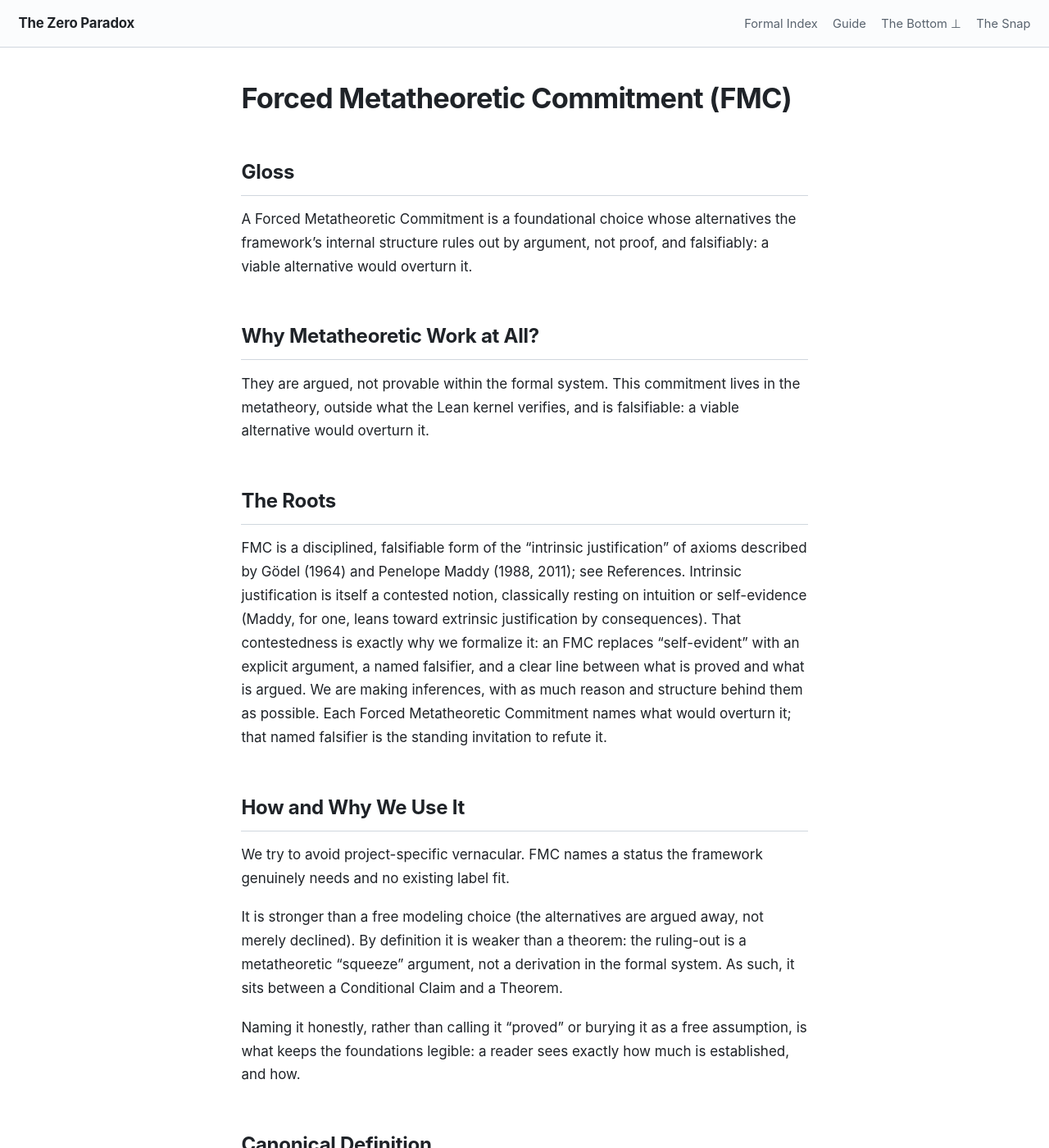
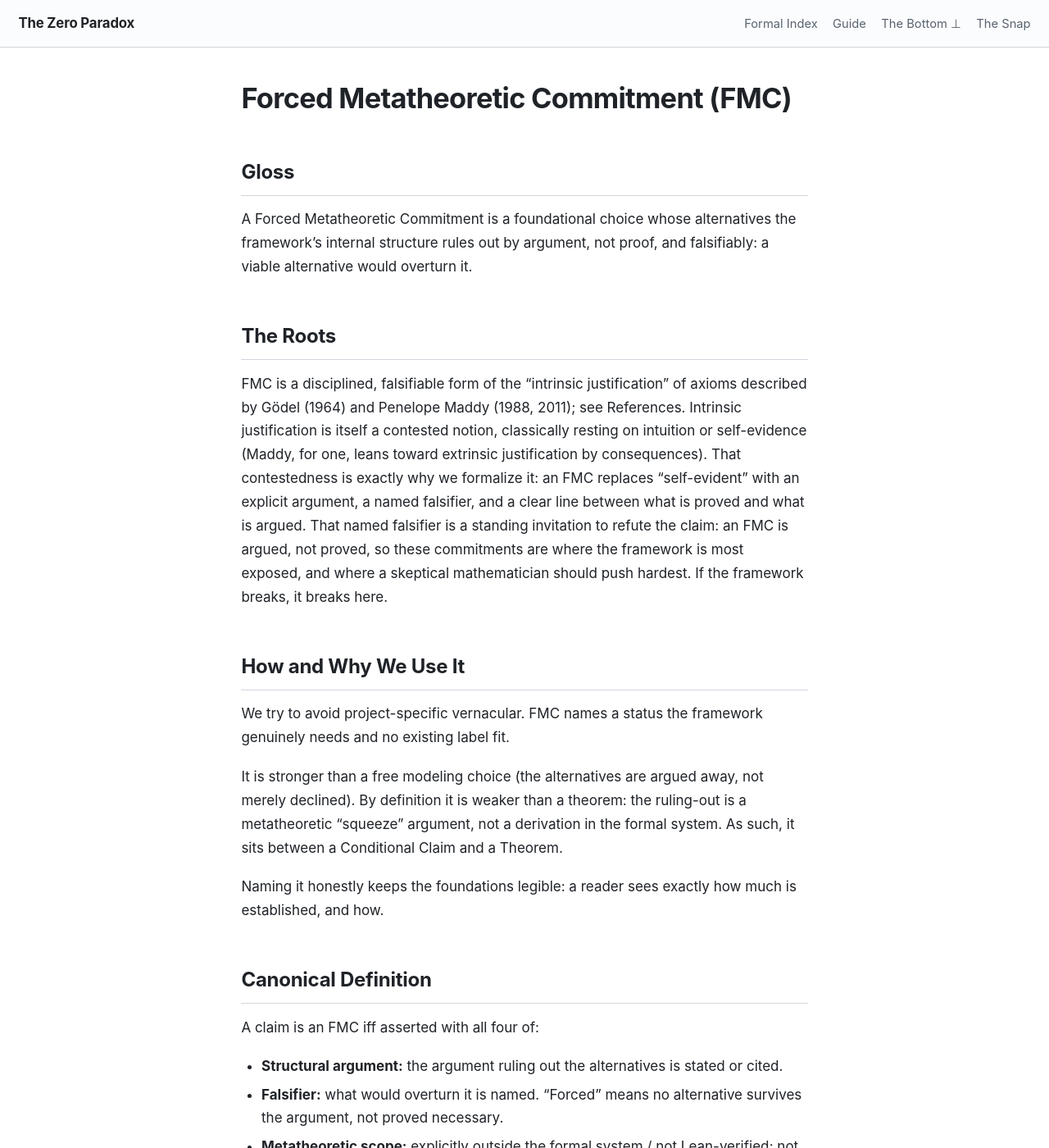
Before and after one commit to timbrigham/ZeroParadox, a Jekyll site: the page built from fmc.md, in a window 1280 px wide and 1400 px high. Shown: the whole window at 82% size. Built offline with Jekyll 4.4.1, drawn with Linux system fonts in a browser that asks for light colours; our own code applies the rules of GitHub Pages for plain Markdown files.

Commit message:
Tighten fmc.md: cut repetition, strengthen the falsifier invitation

```diff
--- a/fmc.md
+++ b/fmc.md
@@ -6,13 +6,9 @@
 
 A Forced Metatheoretic Commitment is a foundational choice whose alternatives the framework's internal structure rules out by argument, not proof, and falsifiably: a viable alternative would overturn it.
 
-## Why Metatheoretic Work at All?
-
-They are argued, not provable within the formal system. This commitment lives in the metatheory, outside what the Lean kernel verifies, and is falsifiable: a viable alternative would overturn it.
-
 ## The Roots
 
-FMC is a disciplined, falsifiable form of the "intrinsic justification" of axioms described by Gödel (1964) and Penelope Maddy (1988, 2011); see References. Intrinsic justification is itself a contested notion, classically resting on intuition or self-evidence (Maddy, for one, leans toward extrinsic justification by consequences). That contestedness is exactly why we formalize it: an FMC replaces "self-evident" with an explicit argument, a named falsifier, and a clear line between what is proved and what is argued. We are making inferences, with as much reason and structure behind them as possible. Each Forced Metatheoretic Commitment names what would overturn it; that named falsifier is the standing invitation to refute it.
+FMC is a disciplined, falsifiable form of the "intrinsic justification" of axioms described by Gödel (1964) and Penelope Maddy (1988, 2011); see References. Intrinsic justification is itself a contested notion, classically resting on intuition or self-evidence (Maddy, for one, leans toward extrinsic justification by consequences). That contestedness is exactly why we formalize it: an FMC replaces "self-evident" with an explicit argument, a named falsifier, and a clear line between what is proved and what is argued. That named falsifier is a standing invitation to refute the claim: an FMC is argued, not proved, so these commitments are where the framework is most exposed, and where a skeptical mathematician should push hardest. If the framework breaks, it breaks here.
 
 ## How and Why We Use It
 
@@ -20,7 +16,7 @@ We try to avoid project-specific vernacular. FMC names a status the framework ge
 
 It is stronger than a free modeling choice (the alternatives are argued away, not merely declined). By definition it is weaker than a theorem: the ruling-out is a metatheoretic "squeeze" argument, not a derivation in the formal system. As such, it sits between a Conditional Claim and a Theorem.
 
-Naming it honestly, rather than calling it "proved" or burying it as a free assumption, is what keeps the foundations legible: a reader sees exactly how much is established, and how.
+Naming it honestly keeps the foundations legible: a reader sees exactly how much is established, and how.
 
 ## Canonical Definition
 
```
